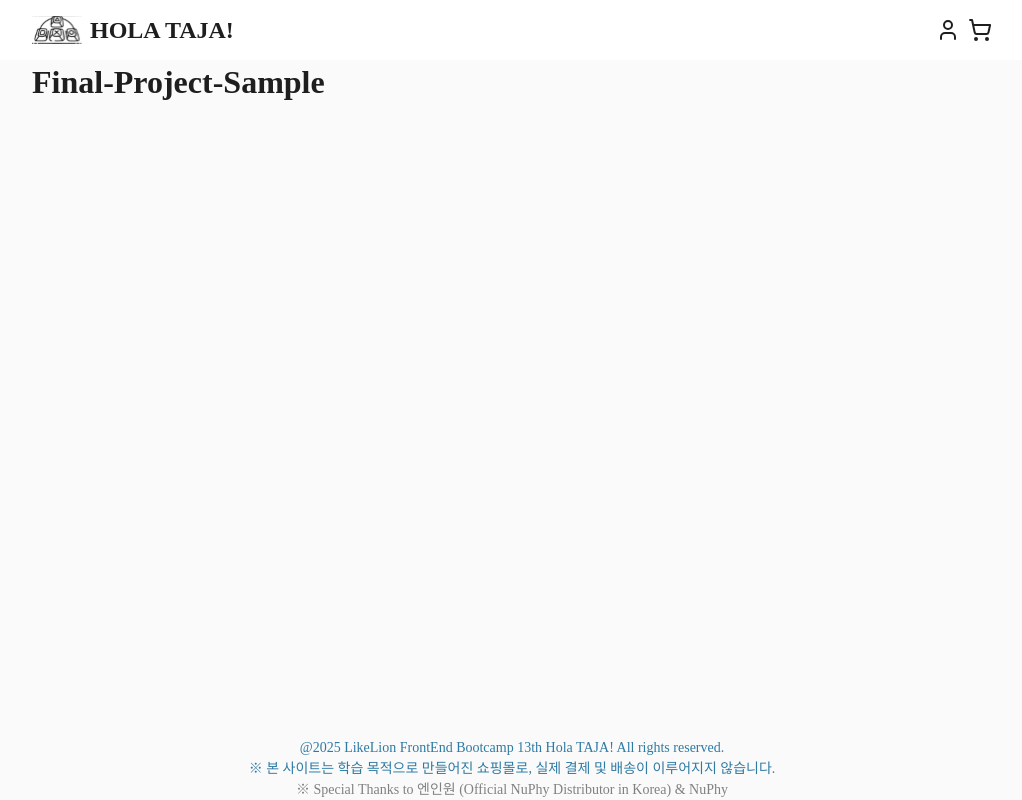
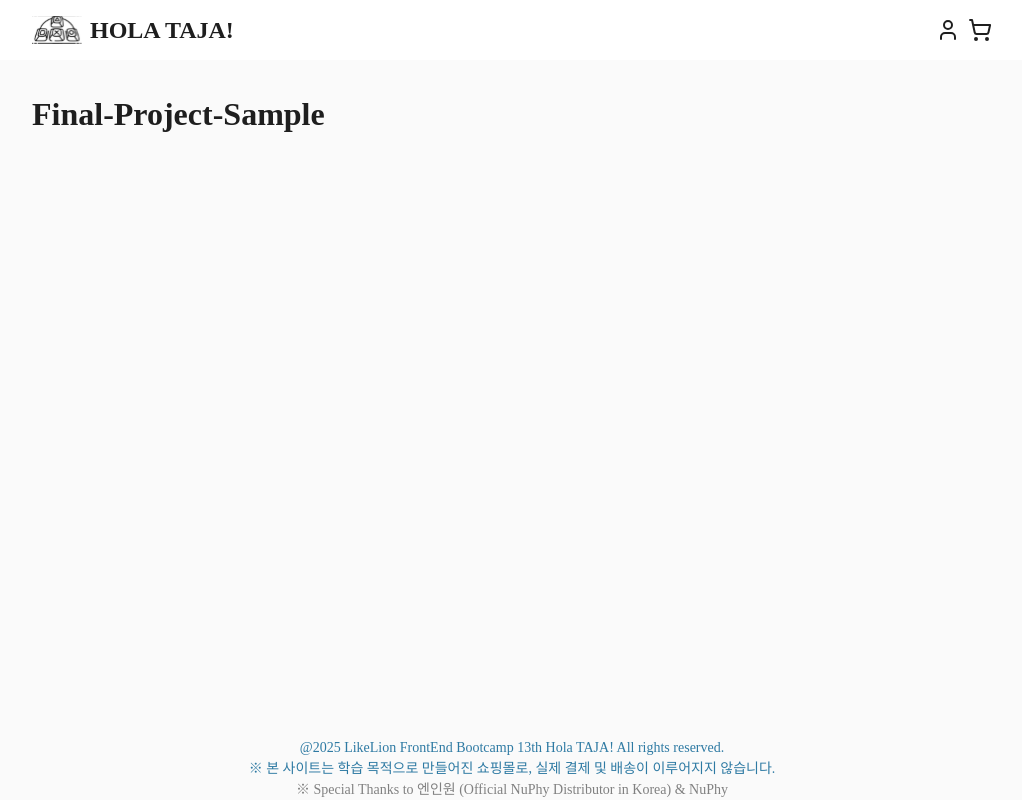
Before and after one commit to dong-fa/Final-15-HOLATAJA, a Next.js app: page / in a window 1280 px wide. Shown: the whole page, without its empty margins (128-1150 px from the left). Built offline with nearby package versions, Linux system fonts and the light colour scheme.

Commit message:
style: 레이아웃 상하 패딩 추가

```diff
--- a/src/app/layout.tsx
+++ b/src/app/layout.tsx
@@ -11,7 +11,7 @@ export default function RootLayout({
     <html lang="ko" className="text-sm sm:text-base">
       <body className="flex flex-col min-h-screen bg-background">
         <Header />
-        <main className="flex-1 w-full max-w-5xl px-4 mx-auto sm:px-6 lg:px-8">{children}</main>
+        <main className="flex-1 w-full max-w-5xl p-4 mx-auto sm:p-6 lg:p-8">{children}</main>
         <Footer />
       </body>
     </html>
```
